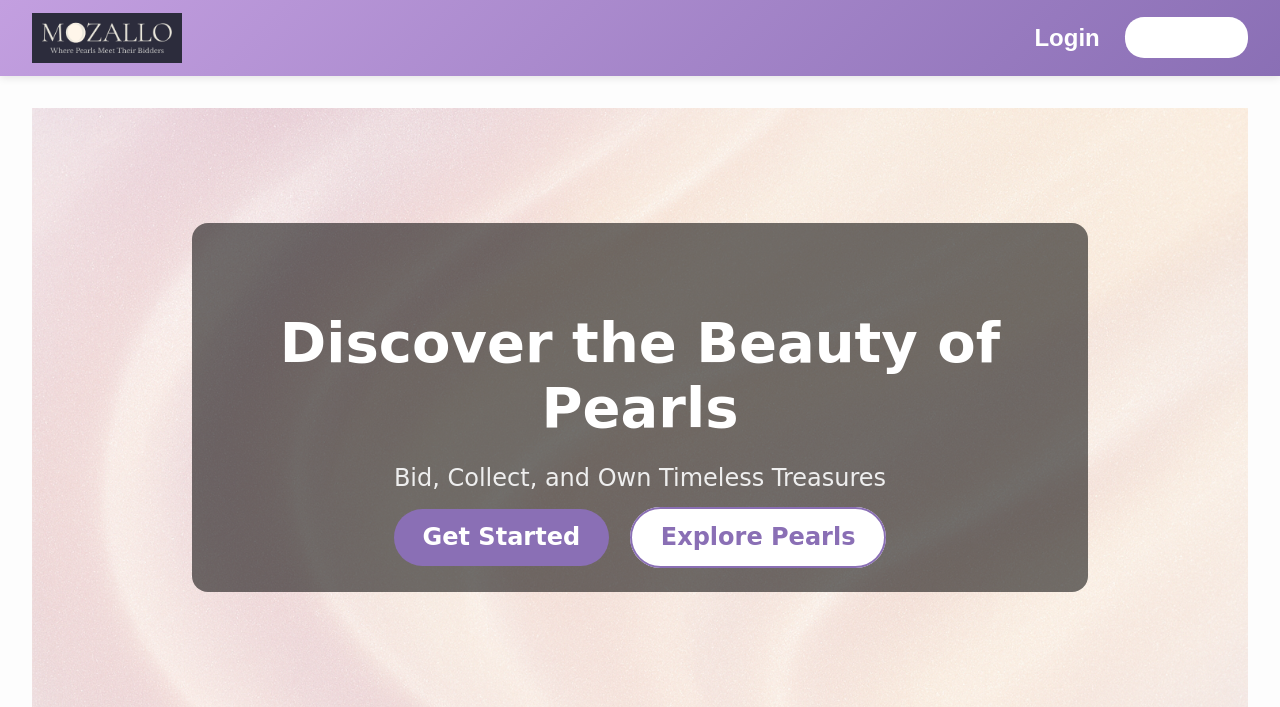
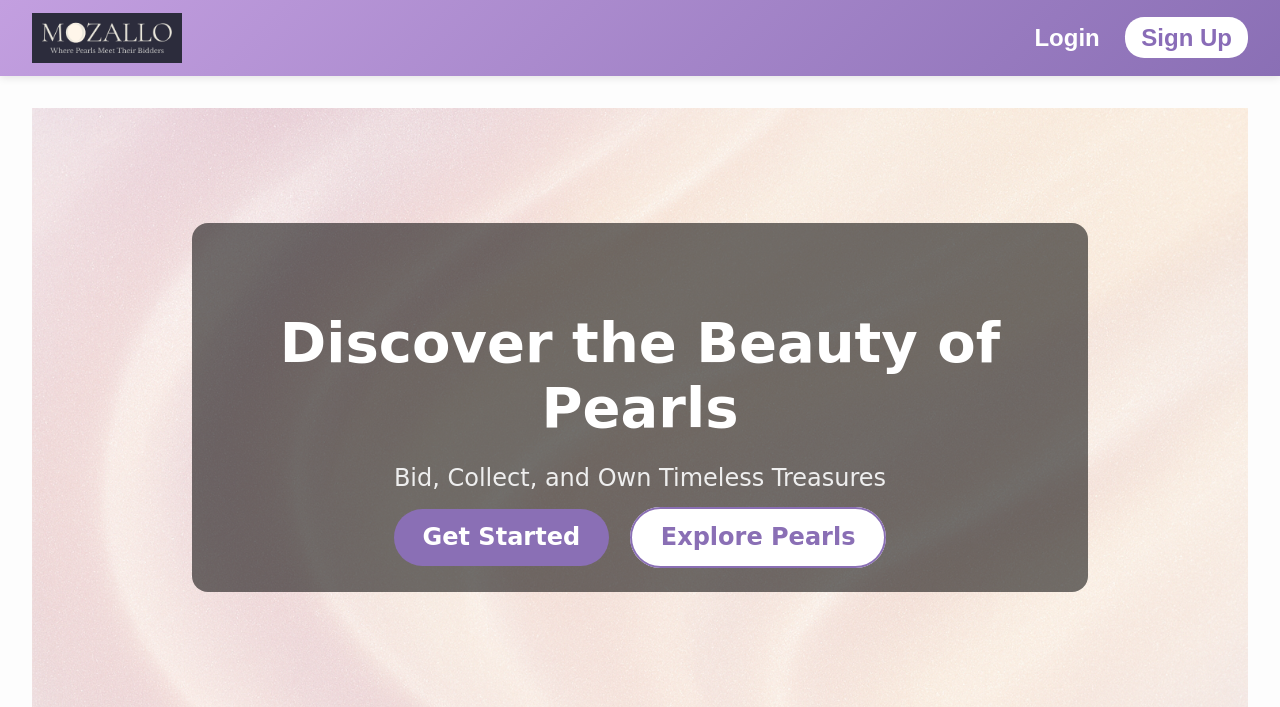
Before and after one commit to bazmo36/pearls-auction-djando-project, a Django app: page / in a window 1280 px wide. Shown: the top 707 px of the page. Run offline with Django 5.2, Linux system fonts and the light colour scheme; data that the repository does not hold is empty; some web fonts are replaced.

Commit message:
fix the design signup btn in navbar

```diff
--- a/main_app/static/css/base.css
+++ b/main_app/static/css/base.css
@@ -65,7 +65,7 @@ main.main-container {
 
 .btn-highlight {
   background: #fff;
-  color: #8a6fb5 ;
+  color: #896cb7 !important;
   padding: 0.4rem 1rem;
   border-radius: 1.2rem;
   font-weight: 600;
```
